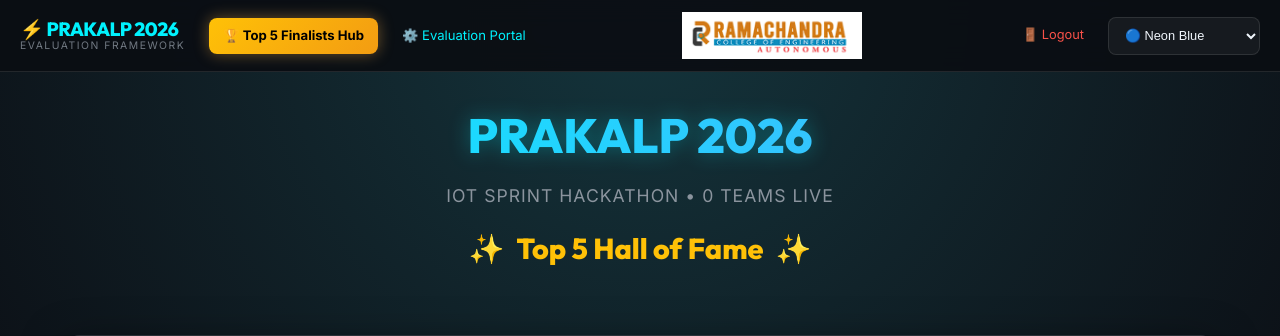
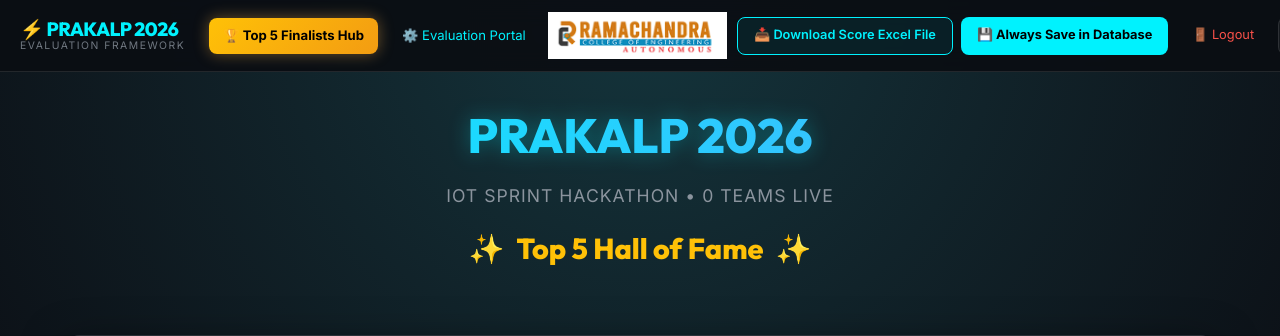
Before and after one commit to DrTMUSHACoder/IoThackathon, a Flask app: page / in a window 1280 px wide. Shown: the top 336 px of the page. Run offline with Flask 3, Linux system fonts and the light colour scheme; the visitor is signed in with stand-in values (Sample User, id 1); data that the repository does not hold is empty; some libraries are stand-ins or nearby versions.

Commit message:
feat: persist save and download action buttons flawlessly into the public index rendering route without javascript crashing

```diff
--- a/gradingsystem/templates/header.html
+++ b/gradingsystem/templates/header.html
@@ -26,13 +26,17 @@
     <div style="display: flex; align-items: center; gap: 8px; justify-content: flex-end; flex-shrink: 0;">
 
         {% if session.get('admin_logged_in') %}
-            {% if request.endpoint == 'admin' %}
             <a href="/download_results" class="btn-primary" style="padding: 0 16px; font-size: 0.8rem; border-radius: 8px; text-decoration: none; display: flex; align-items: center; gap: 8px; background: rgba(0, 243, 255, 0.08); border: 1px solid var(--primary-neon); color: var(--primary-neon); white-space: nowrap; height: 38px; box-sizing: border-box;">
                 📥 Download Score Excel File
             </a>
+            {% if request.endpoint == 'admin' %}
             <button onclick="saveScores()" id="saveBtn" class="btn-primary" style="padding: 0 16px; font-size: 0.8rem; border-radius: 8px; display: flex; align-items: center; gap: 8px; height: 38px; box-sizing: border-box; white-space: nowrap; cursor: pointer;">
                 💾 Always Save in Database
             </button>
+            {% else %}
+            <a href="/admin" class="btn-primary" style="padding: 0 16px; font-size: 0.8rem; border-radius: 8px; text-decoration: none; display: flex; align-items: center; gap: 8px; background: var(--primary-neon); color: #000; font-weight: 800; white-space: nowrap; height: 38px; box-sizing: border-box;">
+                💾 Always Save in Database
+            </a>
             {% endif %}
 
             <a href="/logout" class="btn-secondary" style="border-color: var(--error); color: var(--error); padding: 0 16px; font-size: 0.8rem; text-decoration: none; border-radius: 8px; height: 38px; display: flex; align-items: center; box-sizing: border-box; white-space: nowrap;">
```
